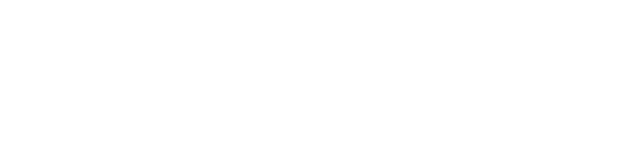
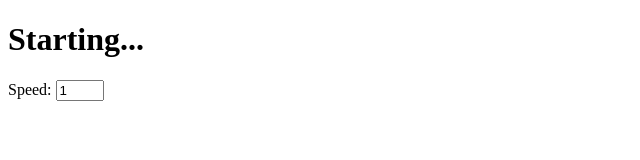
Before and after one commit to kateFrontend/js-auto-text-effect, a plain HTML site: page index.html in a window 1280 px wide. Shown: the whole page, without its empty margins (0-640 px from the left). Drawn offline with Linux system fonts and the light colour scheme.

Commit message:
set up html

```diff
--- a/index.html
+++ b/index.html
@@ -4,9 +4,16 @@
     <meta charset="UTF-8">
     <meta http-equiv="X-UA-Compatible" content="IE=edge">
     <meta name="viewport" content="width=device-width, initial-scale=1.0">
-    <title>Document</title>
+    <link rel="stylesheet" href="style.css">
+    <title>Auto Text Effect</title>
 </head>
 <body>
+    <h1 id="text">Starting...</h1>
+    <div>
+        <label for="speed">Speed:</label>
+        <input type="number" name="speed" id="speed" value="1" min="1" max="5" step="1">
+    </div>
 
+    <script src="script.js"></script>
 </body>
 </html>
```
Also changed, not shown: script.js (added), style.css (added).
